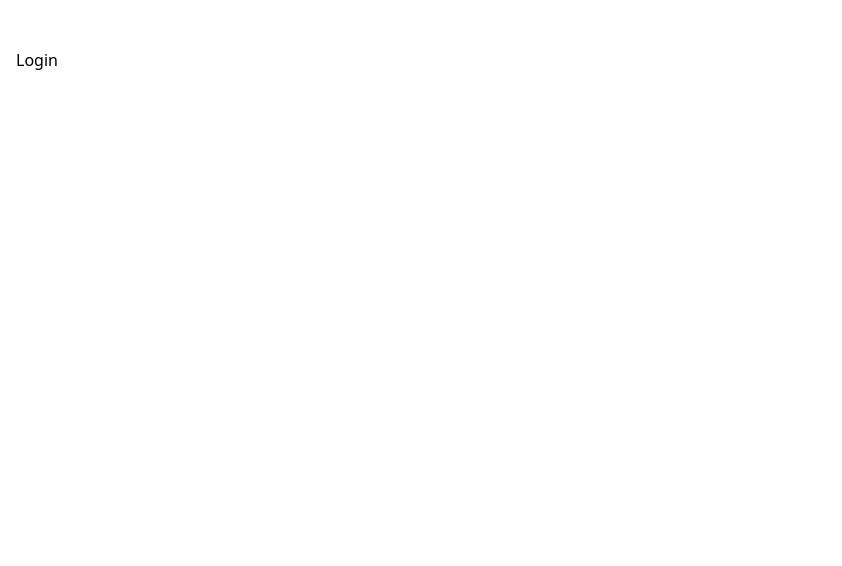
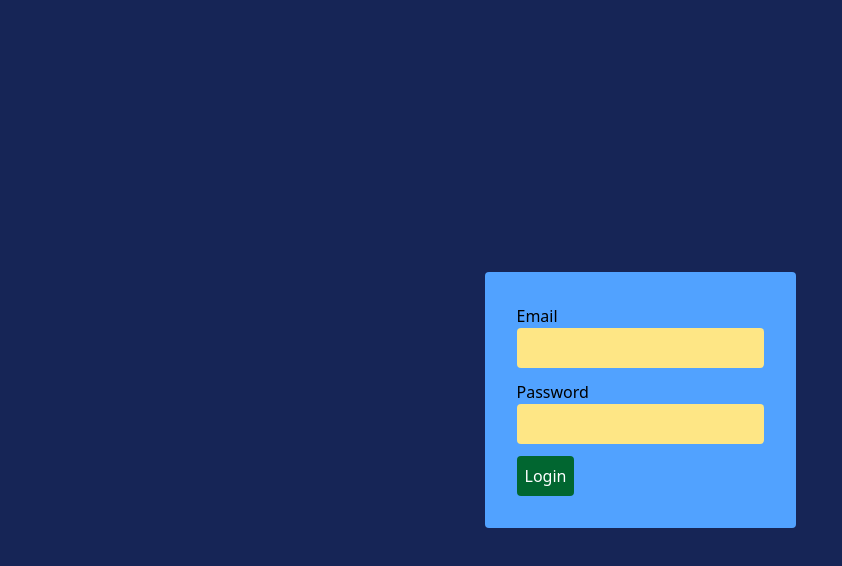
Before and after one commit to AlejandroMtz07/InteligentHouseFrontend, a React (Vite) app: page / in a window 1280 px wide. Shown: the top 566 px of the page, without its empty margins (0-842 px from the left). Built offline with nearby package versions, Linux system fonts and the light colour scheme.

Commit message:
feat(login): some visual changes in login and use of the useNavigate hook.

```diff
--- a/src/Views/Login/Login.module.css
+++ b/src/Views/Login/Login.module.css
@@ -1,4 +1,16 @@
 @import "tailwindcss";
 .login_container{
-    @apply px-4
+    @apply h-screen flex items-center justify-center p-3 bg-blue-950
 }
+.login_form{
+    @apply p-8 bg-blue-400 rounded
+}
+.input-container{
+    @apply p-4
+}
+.login_input{
+    @apply bg-amber-200 mb-3 p-2 rounded
+}
+.login_button{
+    @apply bg-green-800 p-2 rounded text-white
+}
--- a/src/Views/Login/Login.tsx
+++ b/src/Views/Login/Login.tsx
@@ -3,6 +3,7 @@ import axios from "axios";
 import { useForm } from "react-hook-form";
 import z from "zod";
 import style from './Login.module.css';
+import { useNavigate } from "react-router-dom";
 
 //Definition of the user schema
 const UserSchema = z.object({
@@ -18,6 +19,7 @@ export default function Login() {
   const {register, handleSubmit, formState: {errors}} = useForm({
     resolver: zodResolver(UserSchema)
   });
+  const navigate = useNavigate();
 
   const onSubmit = (data:User)=>{
     axios.post(
@@ -27,8 +29,11 @@ export default function Login() {
         password: data.password
       },
     ).then((response)=>{
-      console.log(response.data['token']);
-      localStorage.setItem('token',response.data['token']);
+      console.log(response);
+      if(response.data.msg === 'Login success'){
+        localStorage.setItem('token',response.data['token']);
+        navigate('/register');
+      }
     }).catch((error)=>{
       console.log(error);
     })
@@ -36,12 +41,18 @@ export default function Login() {
 
   return (
     <div className={style.login_container}>
-      <form onSubmit={handleSubmit(onSubmit)}>
-        <input {...register('email', {required: true})}/><br/>
-        {errors.email && <p style={{color: "red"}}>{errors.email.message}</p>}
-        <input {...register('password',{required: true})}/><br/>
-        {errors.password && <p style={{color: "red"}}>{errors.password.message}</p>}
-        <button type="submit">
+      <form onSubmit={handleSubmit(onSubmit)} className={style.login_form}>
+        <div className={style.input_container}>
+          <label htmlFor="email">Email</label><br/>
+          <input {...register('email', {required: true})} className={style.login_input} id="email"/>
+          {errors.email && <p style={{color: "red"}}>{errors.email.message}</p>}
+        </div>
+        <div className={style.input_container}>
+          <label htmlFor="password">Password</label><br/>
+          <input {...register('password',{required: true})} className={style.login_input} id="password" type="password"/>
+          {errors.password && <p style={{color: "red"}}>{errors.password.message}</p>}
+        </div>
+        <button type="submit" className={style.login_button}>
           Login
         </button>
       </form>
```
